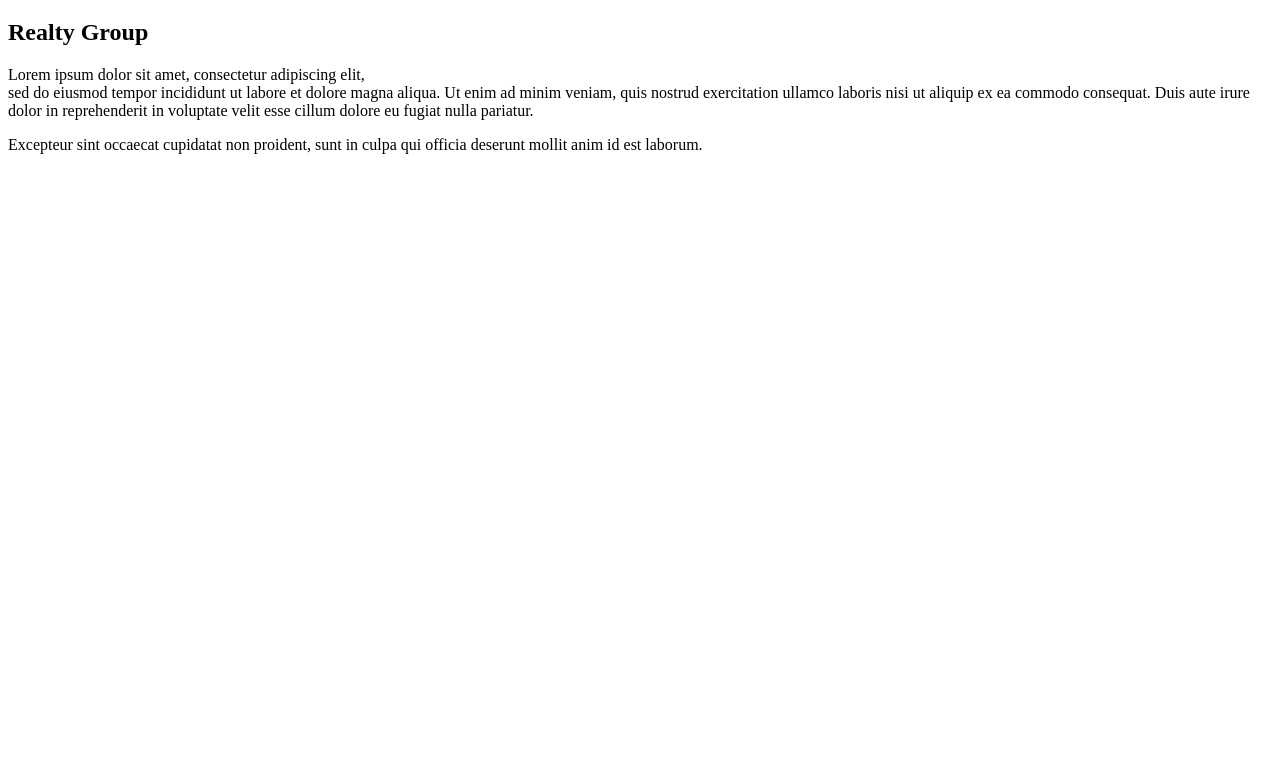
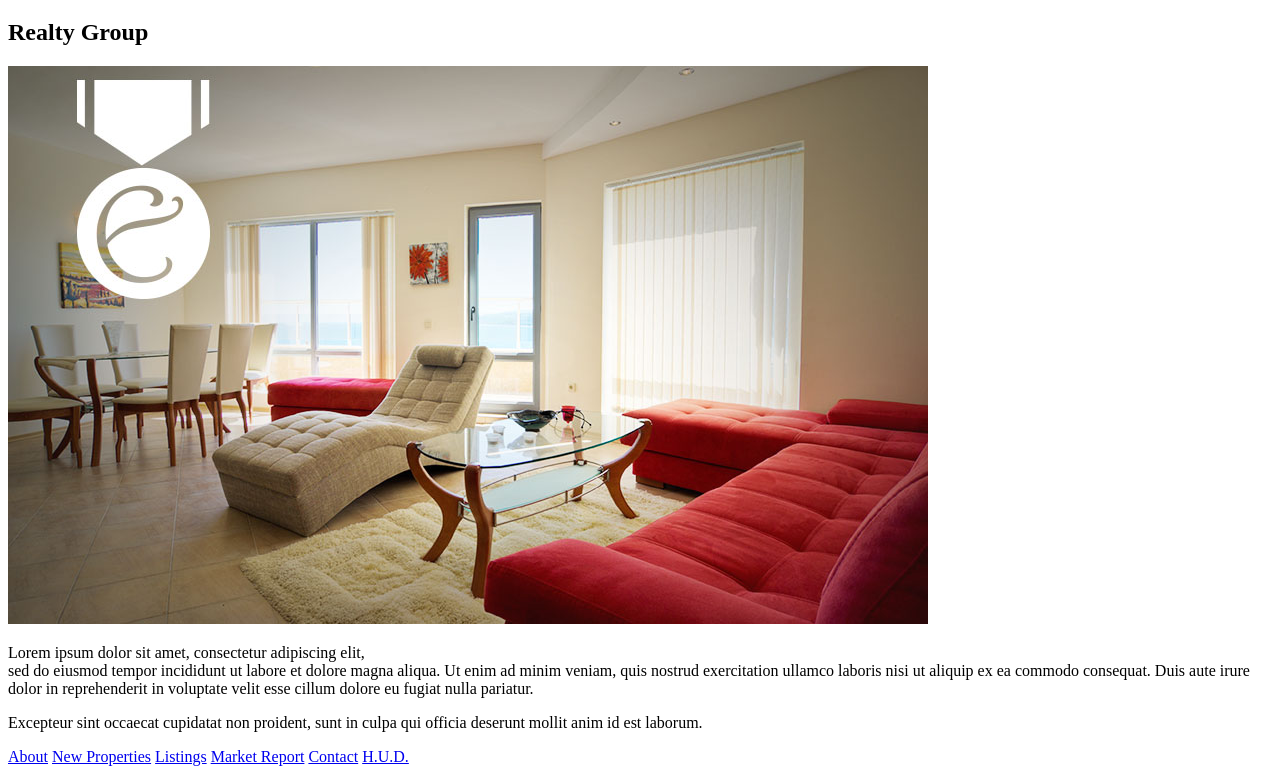
Before and after one commit to jmoypace/exceptional-realty, a plain HTML site: page index.html in a window 1280 px wide. Shown: the part 61-835 px from the top of the page. Before the commit the page ends 800 px from the top, so only its background shows below. Drawn offline with Linux system fonts and the light colour scheme.

Commit message:
started real-estate-listings.html

```diff
--- a/index.html
+++ b/index.html
@@ -1,19 +1,28 @@
 <!DOCTYPE html>
 <html lang="en">
 <!-- This is a comment! -->
+<head>
+<meta charset="utf-8">
 <title>Exceptional Realty Group - Luxury Homes - About</title>
-
+</head>
 <body>
 
   <h1>Exceptional</h1>
 <h2>  Realty Group</h2>
 
+<img src="images/intro-pic.jpg" alt="a beautiful living room" title="Welcome to Exceptional Realty">
 <p>
     Lorem ipsum dolor sit amet, consectetur adipiscing elit,<br> sed do eiusmod tempor incididunt ut labore et dolore magna aliqua. Ut enim ad minim veniam, quis nostrud exercitation ullamco laboris nisi ut aliquip ex ea commodo consequat. Duis aute irure dolor in reprehenderit in voluptate velit esse cillum dolore eu fugiat nulla pariatur.
   </p>
   <p>
     Excepteur sint occaecat cupidatat non proident, sunt in culpa qui officia deserunt mollit anim id est laborum.
   </p>
+  <a href="index.html">About</a>
+  <a href="new-properties.html">New Properties</a>
+  <a href="real-estate-listings.html">Listings</a>
+  <a href="market-report.html">Market Report</a>
+  <a href="contact.html">Contact</a>
+  <a href="http://hud.gov" target='_blank'>H.U.D.</a>
 
 </body>
 </html>
```
Also changed, not shown: market-report.html (+2 -8 lines).
